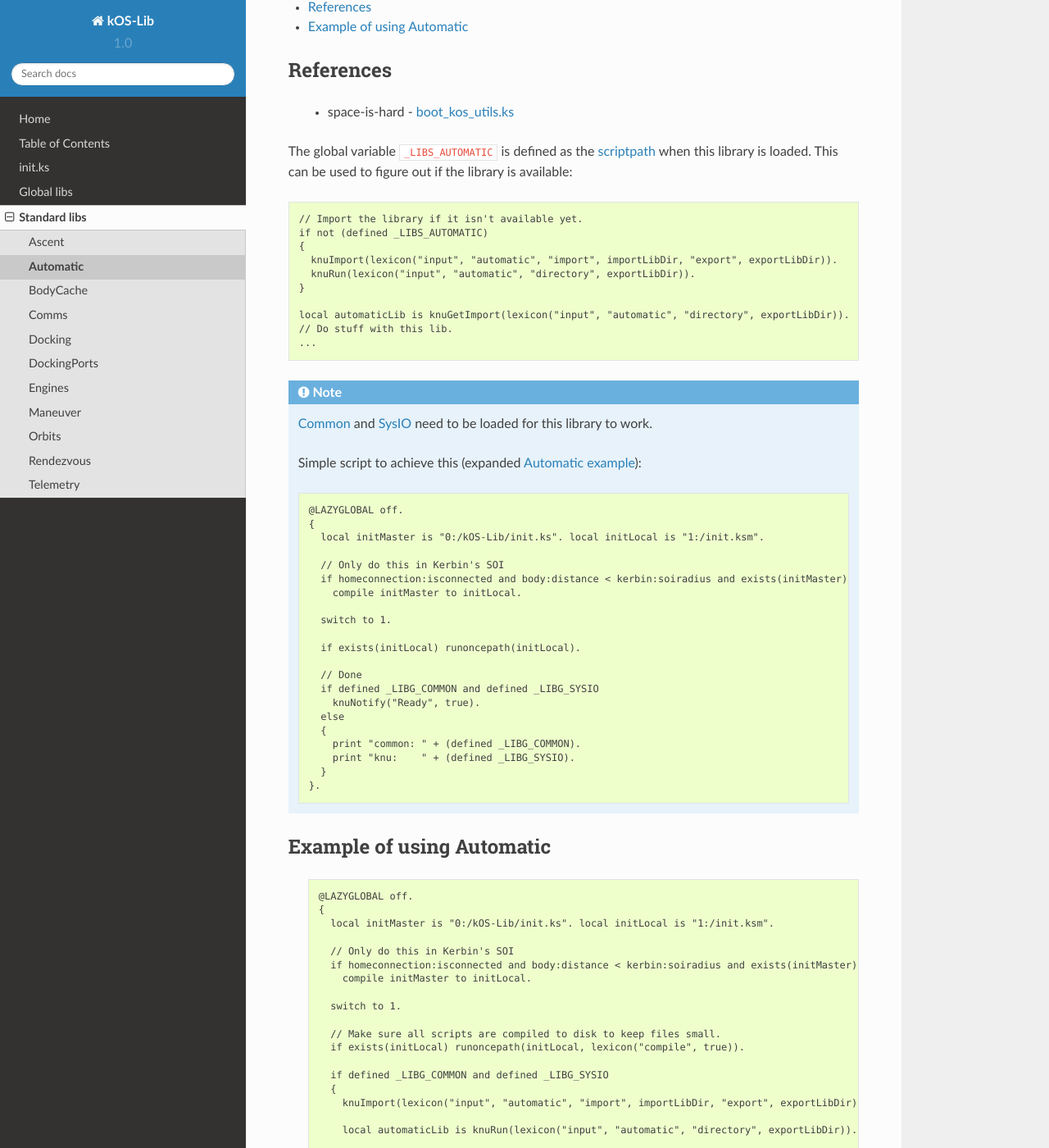
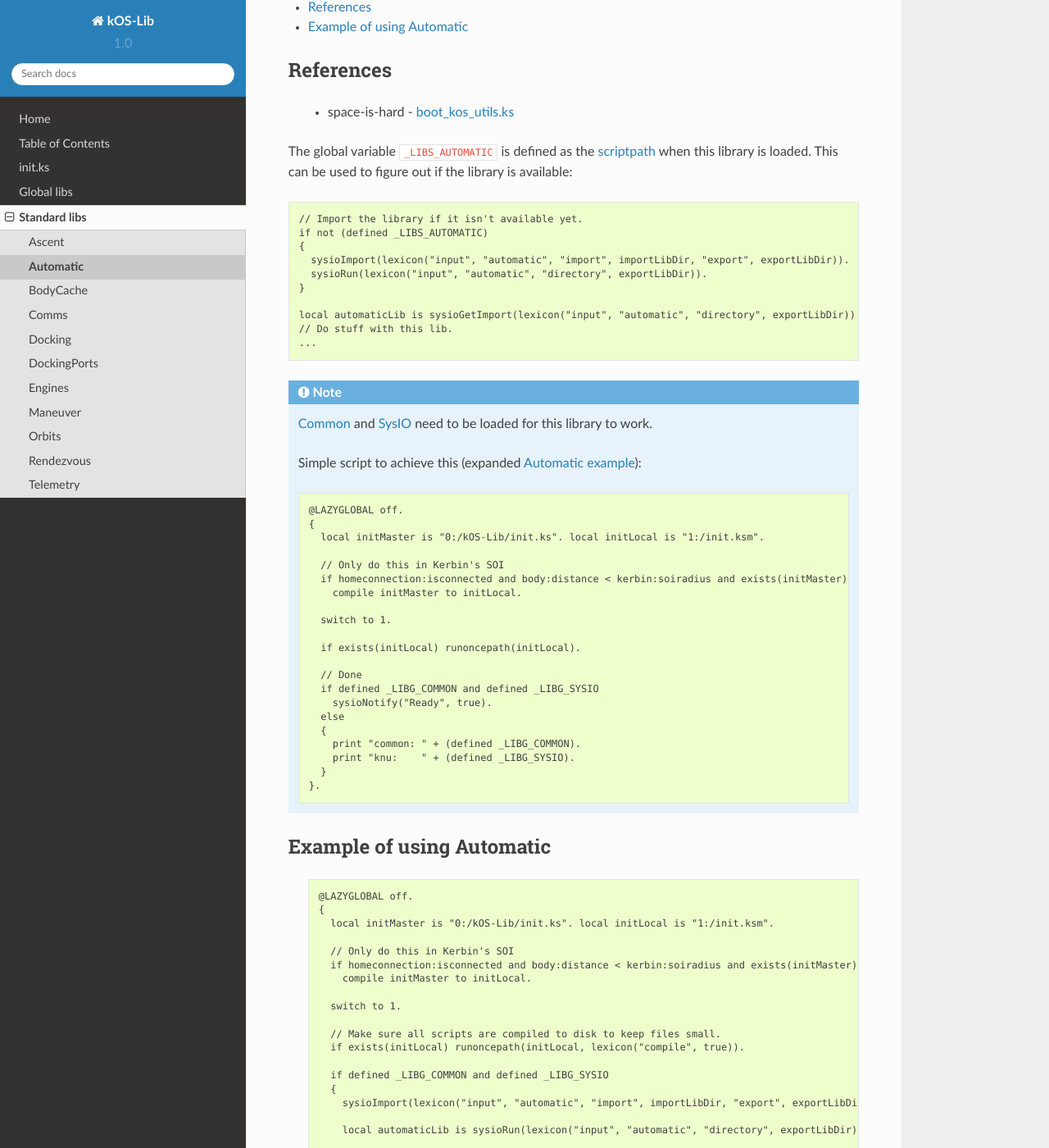
Before and after one commit to Tricky1702/kOS-Scripts, a Sphinx documentation site: the page built from kOS-Lib-Docs/source/libs/automatic.rst, in a window 1280 px wide and 1400 px high, scrolled down 199 px. Shown: the whole window at 82% size. Built offline with Sphinx 7.4.7 and the Read the Docs theme 2.0.0, drawn with Linux system fonts in a browser that asks for light colours; some of the changed text lies outside the part shown.

Commit message:
Last of the knu reference, hopefully.

```diff
--- a/kOS-Lib-Docs/source/index.rst
+++ b/kOS-Lib-Docs/source/index.rst
@@ -39,15 +39,15 @@ Nam eu augue eget lacus faucibus semper ultricies vel augue. Nulla commodo quis
 
       if defined _LIBG_COMMON and defined _LIBG_SYSIO
       {
-        knuImport(lexicon("input", "docking", "import", importLibDir, "export", exportLibDir)).
+        sysioImport(lexicon("input", "docking", "import", importLibDir, "export", exportLibDir)).
 
-        local dockLib is knuRun(lexicon("input", "docking", "directory", exportLibDir)).
+        local dockLib is sysioRun(lexicon("input", "docking", "directory", exportLibDir)).
         local station is vessel("My Space Station").
         local stationPort is "Main Docking Port".
         local myDockingPort is "My Docking Port".
 
         dockLib["dock"](station, stationPort, myDockingPort).
-        knuDelete(dockLib).
+        sysioDelete(dockLib).
       }
     }.
 
--- a/kOS-Lib-Docs/source/libs/automatic.rst
+++ b/kOS-Lib-Docs/source/libs/automatic.rst
@@ -18,11 +18,11 @@ This can be used to figure out if the library is available::
     // Import the library if it isn't available yet.
     if not (defined _LIBS_AUTOMATIC)
     {
-      knuImport(lexicon("input", "automatic", "import", importLibDir, "export", exportLibDir)).
-      knuRun(lexicon("input", "automatic", "directory", exportLibDir)).
+      sysioImport(lexicon("input", "automatic", "import", importLibDir, "export", exportLibDir)).
+      sysioRun(lexicon("input", "automatic", "directory", exportLibDir)).
     }
 
-    local automaticLib is knuGetImport(lexicon("input", "automatic", "directory", exportLibDir)).
+    local automaticLib is sysioGetImport(lexicon("input", "automatic", "directory", exportLibDir)).
     // Do stuff with this lib.
     ...
 
@@ -46,7 +46,7 @@ This can be used to figure out if the library is available::
 
           // Done
           if defined _LIBG_COMMON and defined _LIBG_SYSIO
-            knuNotify("Ready", true).
+            sysioNotify("Ready", true).
           else
           {
             print "common: " + (defined _LIBG_COMMON).
@@ -83,12 +83,12 @@ Example of using Automatic
 
           if defined _LIBG_COMMON and defined _LIBG_SYSIO
           {
-            knuImport(lexicon("input", "automatic", "import", importLibDir, "export", exportLibDir)).
+            sysioImport(lexicon("input", "automatic", "import", importLibDir, "export", exportLibDir)).
 
-            local automaticLib is knuRun(lexicon("input", "automatic", "directory", exportLibDir)).
+            local automaticLib is sysioRun(lexicon("input", "automatic", "directory", exportLibDir)).
 
             ...
-            knuDelete(automaticLib).
+            sysioDelete(automaticLib).
           }
         }.
 
```
Also changed, not shown: kOS-Lib-Docs/source/libs/ascent.rst (+7 -7 lines), kOS-Lib-Docs/source/libs/bodyCache.rst (+7 -7 lines), kOS-Lib-Docs/source/libs/comms.rst (+4 -4 lines), kOS-Lib-Docs/source/libs/docking.rst (+6 -6 lines), kOS-Lib-Docs/source/libs/dockingports.rst (+7 -7 lines), kOS-Lib-Docs/source/libs/engines.rst (+4 -4 lines), kOS-Lib-Docs/source/libs/maneuver.rst (+6 -6 lines), kOS-Lib-Docs/source/libs/orbits.rst (+4 -4 lines), kOS-Lib-Docs/source/libs/rendezvous.rst (+4 -4 lines), kOS-Lib-Docs/source/libs/telemetry.rst (+4 -4 lines).
